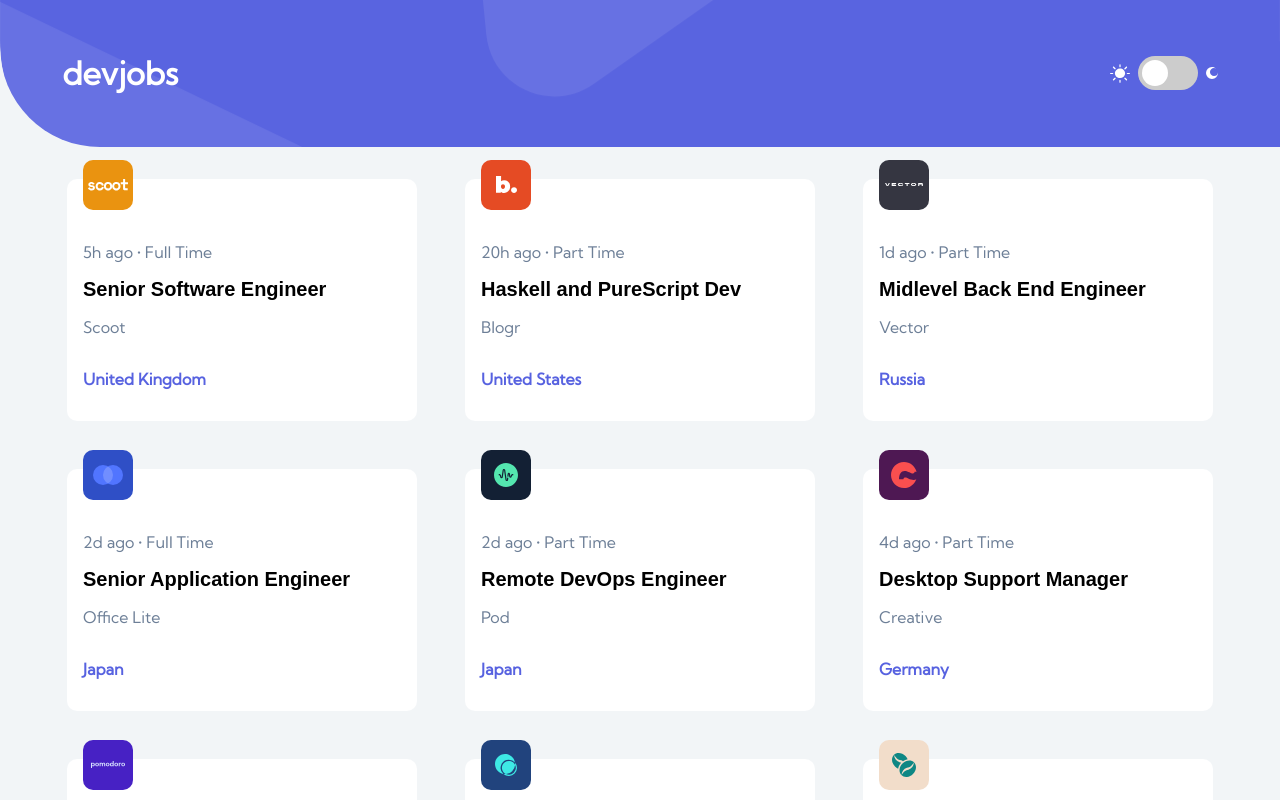
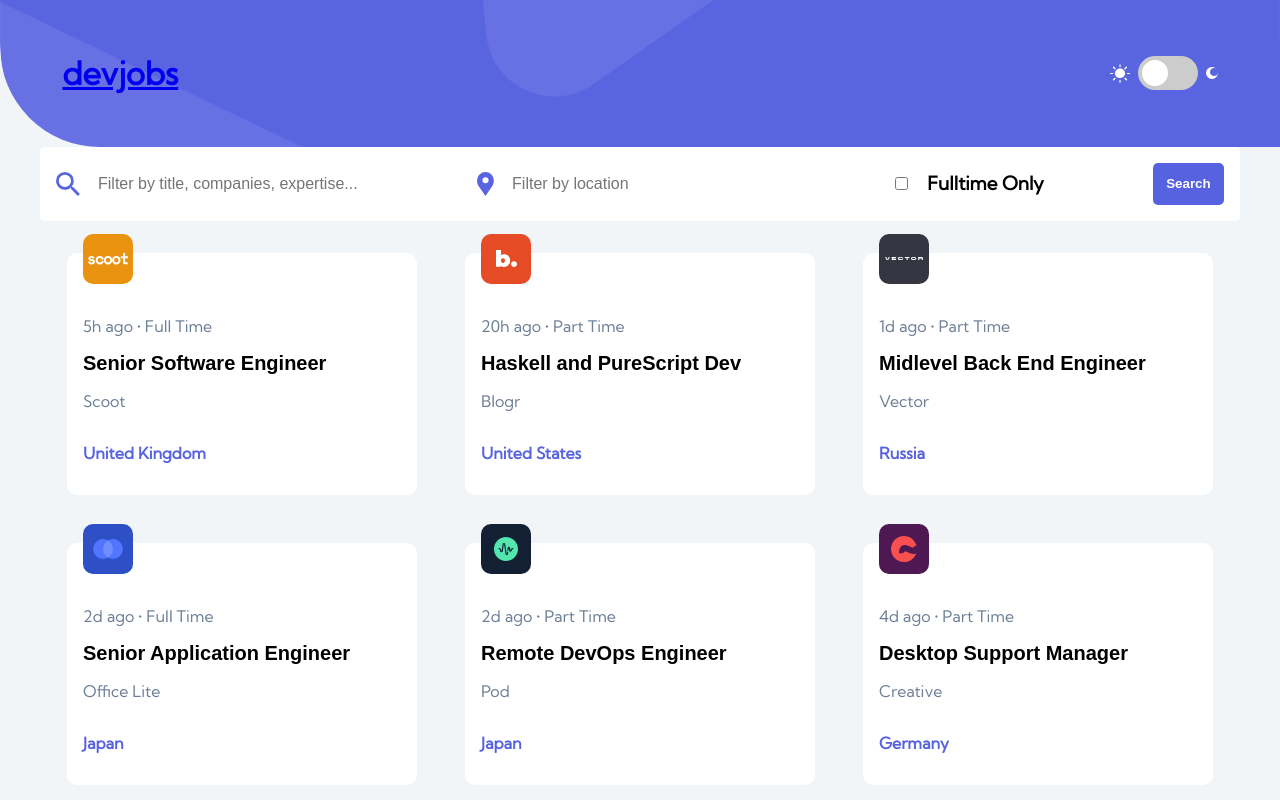
Before and after one commit to Buachie/devjobs-app, a React (Create React App) app: page / in a window 1280 px wide. Shown: the top 800 px of the page. Built offline with nearby package versions, Linux system fonts and the light colour scheme.

Commit message:
Add search functionality

```diff
--- a/src/App.js
+++ b/src/App.js
@@ -1,5 +1,5 @@
 import Navbar from "./components/Navbar";
-
+import { SearchProvider } from "./contexts/SearchContext";
 import "./scss/main.css";
 import { BrowserRouter as Router, Route, Switch } from "react-router-dom";
 import Home from "./pages/Home";
@@ -7,6 +7,7 @@ import JobListing from "./components/JobListing";
 
 const App = () => {
   return (
+    <SearchProvider>
       <Router>
         <Navbar />
         <Switch>
@@ -14,6 +15,7 @@ const App = () => {
           <Route path="/job/:id" component={JobListing} />
         </Switch>
       </Router>
+    </SearchProvider>
   );
 };
 
--- a/src/components/Navbar.jsx
+++ b/src/components/Navbar.jsx
@@ -1,13 +1,16 @@
 import React from "react";
 import SunIcon from "../assets/desktop/icon-sun.svg";
 import MoonIcon from "../assets/desktop/icon-moon.svg";
+import { Link } from "react-router-dom";
 
 const Navbar = () => {
   return (
     <div>
       <div className="navbar">
         <div className="nav-content">
-          <h1>devjobs</h1>
+          <Link to="/">
+            <h1>devjobs</h1>
+          </Link>
           <div className="toggle-container">
             <img src={SunIcon} alt="" />
             <div className="toggle">
--- /dev/null
+++ b/src/components/SearchBar.jsx
@@ -0,0 +1,62 @@
+import React, { useRef } from "react";
+import { useSearch } from "../contexts/SearchContext";
+import SearchIcon from "../assets/desktop/icon-search.svg";
+import LocationIcon from "../assets/desktop/icon-location.svg";
+
+const SearchBar = () => {
+  const searchRef = useRef();
+  const locationRef = useRef();
+  const fullTimeRef = useRef();
+  const { setFilters } = useSearch();
+
+  const handleSubmit = async (e) => {
+    e.preventDefault();
+    await setFilters(
+      searchRef.current.value,
+      locationRef.current.value,
+      fullTimeRef.current.value
+    );
+  };
+
+  return (
+    <div className="searchbar">
+      <form onSubmit={handleSubmit}>
+        <div className="input-container">
+          <img src={SearchIcon} alt="" />
+          <input
+            type="text"
+            name="title"
+            id="title"
+            className="text-input"
+            placeholder="Filter by title, companies, expertise..."
+            ref={searchRef}
+          />
+        </div>
+        <div className="input-container">
+          <img src={LocationIcon} alt="" />
+          <input
+            type="text"
+            name="location"
+            id="location"
+            className="text-input"
+            placeholder="Filter by location"
+            ref={locationRef}
+          />
+        </div>
+        <div className="input-container">
+          <input
+            type="checkbox"
+            name="fulltime"
+            id="fulltime"
+            value="Full Time"
+            ref={fullTimeRef}
+          />
+          <h3>Fulltime Only</h3>
+        </div>
+        <input type="submit" value="Search" className="button dark" />
+      </form>
+    </div>
+  );
+};
+
+export default SearchBar;
--- /dev/null
+++ b/src/contexts/SearchContext.jsx
@@ -0,0 +1,32 @@
+import React, { useState, useContext, createContext } from "react";
+
+const SearchContext = createContext();
+
+export const useSearch = () => {
+  return useContext(SearchContext);
+};
+
+export const SearchProvider = ({ children }) => {
+  const [title, setTitle] = useState(null);
+  const [location, setLocation] = useState(null);
+  const [fullTime, setFullTime] = useState(null);
+
+  const setFilters = (queryInput, locationInput, fullTimeInput) => {
+    setTitle(queryInput);
+    setLocation(locationInput);
+    setFullTime(fullTimeInput);
+    console.log(title, location, fullTime);
+  };
+
+  const value = {
+    title,
+    location,
+    fullTime,
+    setFilters,
+  };
+  return (
+    <SearchContext.Provider value={value}>{children}</SearchContext.Provider>
+  );
+};
+
+export default SearchContext;
--- a/src/pages/Home.jsx
+++ b/src/pages/Home.jsx
@@ -1,23 +1,58 @@
 import React, { useState, useEffect } from "react";
 import data from "../data/data.json";
 import JobCard from "../components/JobCard";
+import SearchBar from "../components/SearchBar";
 import { useParams } from "react-router-dom";
+import { useSearch } from "../contexts/SearchContext";
 
 const Home = () => {
+  const { title, location, fullTime } = useSearch();
   const [jobs, setJobs] = useState([]);
 
   let params = useParams();
 
+  const stringComparator = (data, key, value) => {
+    return data.filter(
+      (item) => item[key].toLowerCase().includes(value.toLowerCase())
+      //item[key].toLowerCase() === value.toLowerCase()
+    );
+  };
   useEffect(() => {
     setJobs(data);
     console.log(jobs);
   }, [jobs]);
 
+  const filteredJobs = (jobs) => {
+    // let jobs = data;
+
+    if (title) {
+      const convertedTitle = title.toLowerCase();
+      jobs = data.filter(
+        (item) =>
+          item["position"].toLowerCase().includes(convertedTitle) ||
+          item["company"].toLowerCase().includes(convertedTitle)
+      );
+    }
+    if (location) {
+      jobs = stringComparator(jobs, "location", location);
+    }
+
+    if (fullTime) {
+      jobs = stringComparator(jobs, "contract", fullTime);
+    }
+
+    return jobs;
+  };
+
+  console.log(filteredJobs(jobs));
   return (
-    <div className="container">
-      {jobs.map((job) => {
-        return <JobCard key={job.id} job={job} id={job.id} />;
-      })}
+    <div className="container-lg">
+      <SearchBar />
+      <div className="container">
+        {filteredJobs(jobs).map((job) => {
+          return <JobCard key={job.id} job={job} id={job.id} />;
+        })}
+      </div>
     </div>
   );
 };
--- a/src/scss/_general.scss
+++ b/src/scss/_general.scss
@@ -57,6 +57,10 @@ body {
   text-decoration: none;
   font-weight: bold;
   transition: 0.7s ease;
+  border: none;
+  &:hover {
+    cursor: pointer;
+  }
   &.light {
     background-color: $light-gray;
     color: $violet;
--- /dev/null
+++ b/src/scss/_searchbar.scss
@@ -0,0 +1,28 @@
+.searchbar {
+  max-width: 1200px;
+  width: 100%;
+  background-color: #fff;
+  padding: 1em;
+  border-radius: 5px;
+  margin: 0 auto;
+  .input-container {
+    display: flex;
+    flex-direction: row;
+    align-items: center;
+    gap: 1em;
+    h3 {
+      margin: 0;
+    }
+  }
+  form {
+    display: flex;
+    justify-content: space-between;
+    align-items: center;
+  }
+
+  .text-input {
+    border: none;
+    width: 17em;
+    font-size: 16px;
+  }
+}
--- a/src/scss/main.css
+++ b/src/scss/main.css
@@ -58,6 +58,11 @@ body {
   font-weight: bold;
   -webkit-transition: 0.7s ease;
   transition: 0.7s ease;
+  border: none;
+}
+
+.button:hover {
+  cursor: pointer;
 }
 
 .button.light {
@@ -271,8 +276,8 @@ body {
 }
 
 .full-listing .listing-header {
-  max-width: 1000px;
-  margin: -50px auto 0 auto;
+  max-width: 720px;
+  margin: 0 auto 0 auto;
   padding: 0.5em;
   display: -webkit-box;
   display: -ms-flexbox;
@@ -302,6 +307,13 @@ body {
     -webkit-box-pack: justify;
         -ms-flex-pack: justify;
             justify-content: space-between;
+    margin: -30px auto 0 auto;
+  }
+}
+
+@media screen and (min-width: 1440px) {
+  .full-listing .listing-header {
+    margin: -50px auto 0 auto;
   }
 }
 
@@ -349,8 +361,10 @@ body {
   .full-listing .listing-header .header-logo {
     position: relative;
     margin: 0;
-    height: 100px;
+    height: 105px;
     width: 100px;
+    border-top-right-radius: 0;
+    border-bottom-right-radius: 0;
   }
 }
 
@@ -365,8 +379,7 @@ body {
 }
 
 .listing-body {
-  max-width: 1000px;
-  min-height: calc(100vh - 60px);
+  max-width: 720px;
   margin: 0 auto;
   background-color: #fff;
   margin-top: 2em;
@@ -457,7 +470,7 @@ body {
 }
 
 .listing-footer .footer-items {
-  max-width: 1000px;
+  max-width: 720px;
   margin: 2em auto 0 auto;
   display: -webkit-box;
   display: -ms-flexbox;
@@ -499,4 +512,49 @@ body {
     width: fit-content;
   }
 }
+
+.searchbar {
+  max-width: 1200px;
+  width: 100%;
+  background-color: #fff;
+  padding: 1em;
+  border-radius: 5px;
+  margin: 0 auto;
+}
+
+.searchbar .input-container {
+  display: -webkit-box;
+  display: -ms-flexbox;
+  display: flex;
+  -webkit-box-orient: horizontal;
+  -webkit-box-direction: normal;
+      -ms-flex-direction: row;
+          flex-direction: row;
+  -webkit-box-align: center;
+      -ms-flex-align: center;
+          align-items: center;
+  gap: 1em;
+}
+
+.searchbar .input-container h3 {
+  margin: 0;
+}
+
+.searchbar form {
+  display: -webkit-box;
+  display: -ms-flexbox;
+  display: flex;
+  -webkit-box-pack: justify;
+      -ms-flex-pack: justify;
+          justify-content: space-between;
+  -webkit-box-align: center;
+      -ms-flex-align: center;
+          align-items: center;
+}
+
+.searchbar .text-input {
+  border: none;
+  width: 17em;
+  font-size: 16px;
+}
 /*# sourceMappingURL=main.css.map */
--- a/src/scss/main.scss
+++ b/src/scss/main.scss
@@ -2,3 +2,4 @@
 @import "./navbar";
 @import "./jobcard";
 @import "./listings";
+@import "./searchbar";
```
Also changed, not shown: src/scss/_listings.scss (+12 -6 lines), 1 other file (tests, documents, lock files or other folders). Lines whose indentation alone changed are shown as unchanged.
